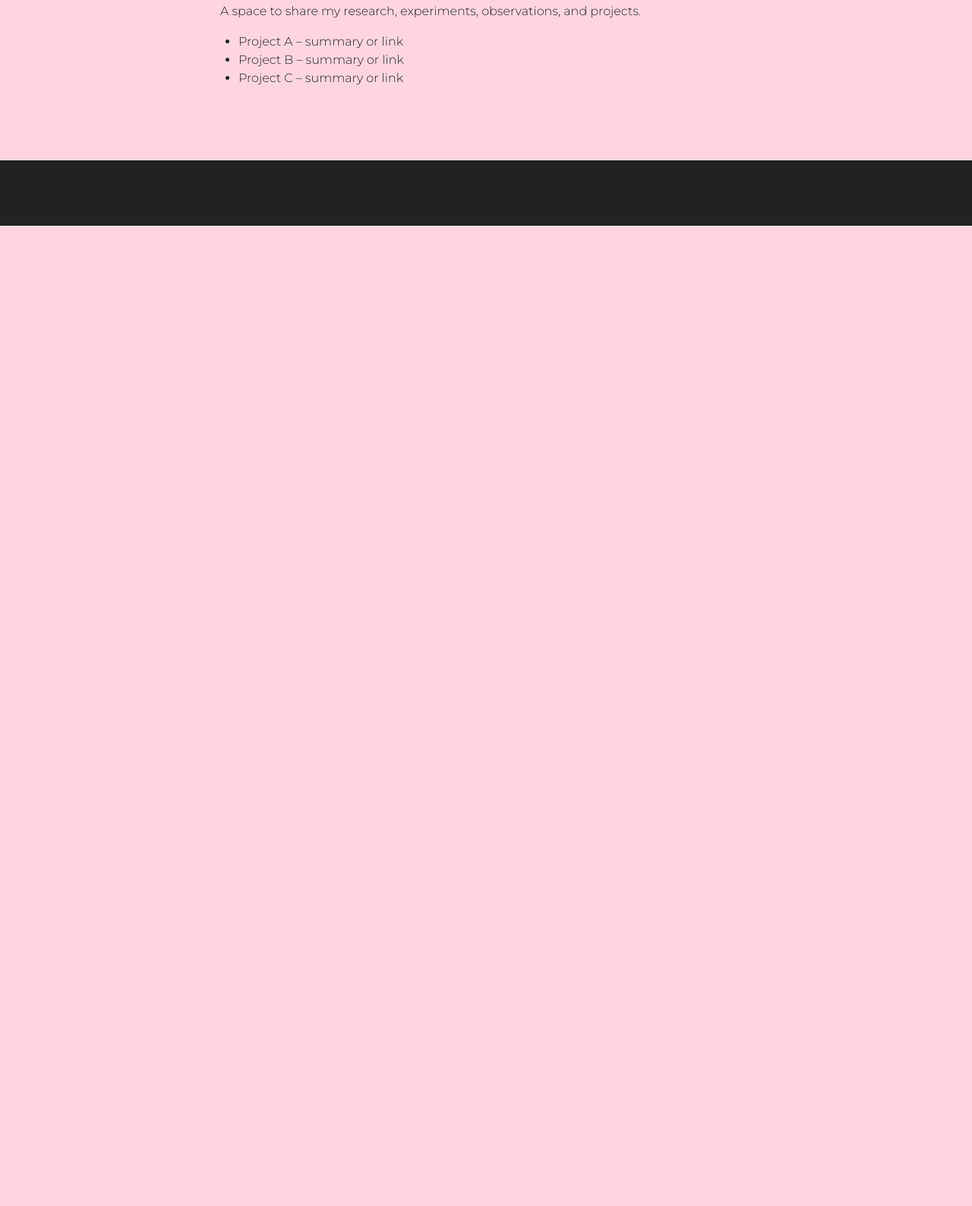
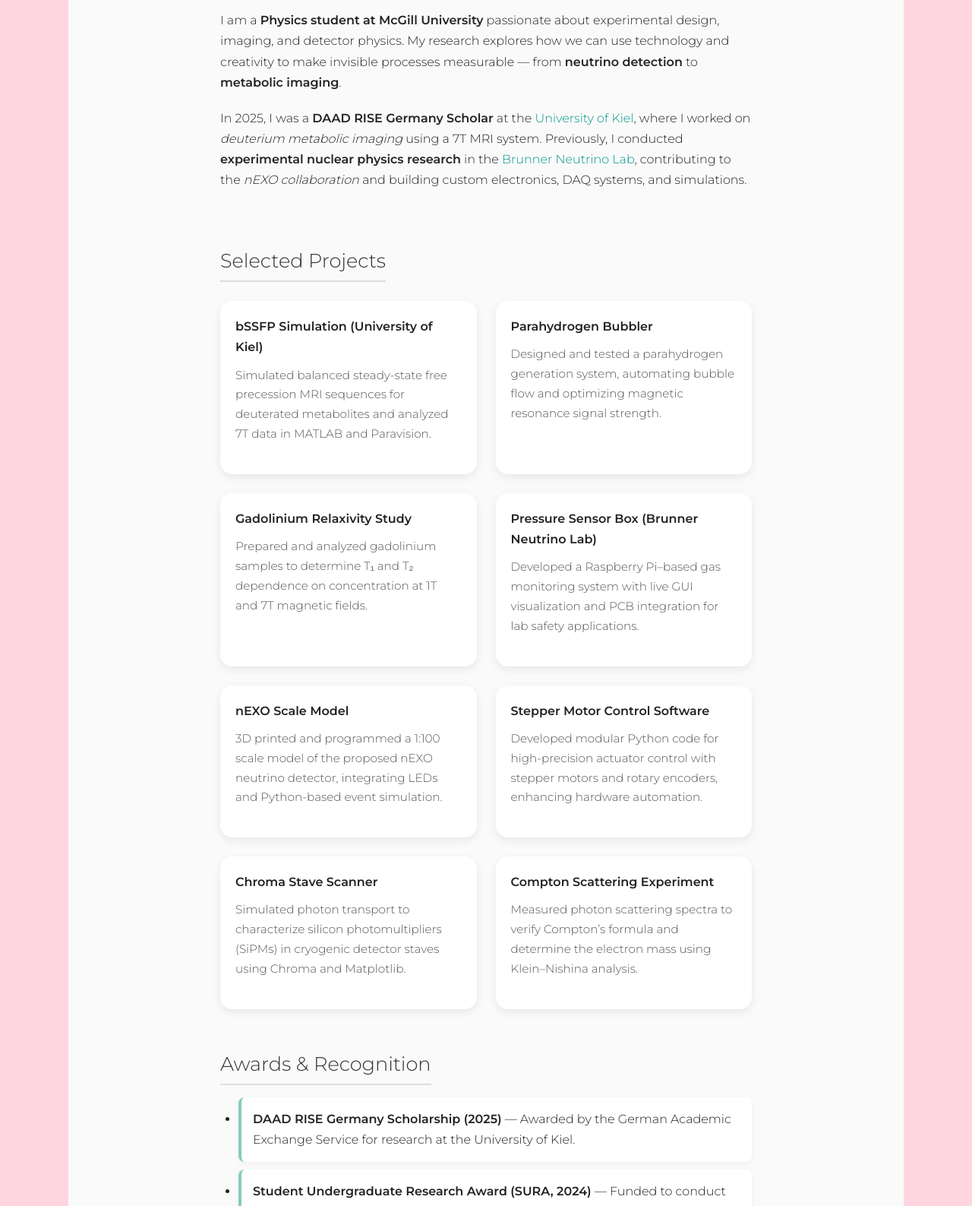
Before and after one commit to gschampagne/gschampagne.github.io, a plain HTML site: page science.html in a window 1280 px wide. Shown: the part 153-1740 px from the top of the page at 76% size. Before the commit the page ends 800 px from the top, so only its background shows below. Drawn offline with Linux system fonts and the light colour scheme.

Commit message:
science page

```diff
--- a/science.html
+++ b/science.html
@@ -3,9 +3,100 @@
 <head>
   <meta charset="UTF-8">
   <meta name="viewport" content="width=device-width, initial-scale=1.0">
-  <title>Grace Champagne — Art</title>
+  <title>Grace Champagne — Science</title>
   <link rel="stylesheet" href="style.css">
   <link href="https://fonts.googleapis.com/css2?family=Pacifico&family=Montserrat:wght@300;400;600&display=swap" rel="stylesheet">
+  <style>
+    /* Science Page Custom Styling */
+    .science {
+      background: #fafafa;
+      padding: 60px 10%;
+      font-family: 'Montserrat', sans-serif;
+      color: #222;
+      line-height: 1.7;
+    }
+
+    .science h2 {
+      font-family: 'Pacifico', cursive;
+      font-size: 2.8em;
+      text-align: center;
+      margin-bottom: 30px;
+      color: #2d2d2d;
+    }
+
+    .science h3 {
+      font-size: 1.6em;
+      margin-top: 50px;
+      color: #333;
+      border-bottom: 2px solid #ddd;
+      display: inline-block;
+      padding-bottom: 5px;
+    }
+
+    .text-content p {
+      margin-bottom: 20px;
+      font-size: 1em;
+    }
+
+    .project-grid {
+      display: grid;
+      grid-template-columns: repeat(auto-fit, minmax(280px, 1fr));
+      gap: 25px;
+      margin-top: 25px;
+    }
+
+    .project-card {
+      background: white;
+      border-radius: 16px;
+      box-shadow: 0 4px 12px rgba(0,0,0,0.08);
+      padding: 20px;
+      transition: transform 0.2s ease, box-shadow 0.3s ease;
+    }
+
+    .project-card:hover {
+      transform: translateY(-5px);
+      box-shadow: 0 6px 16px rgba(0,0,0,0.12);
+    }
+
+    .project-card h4 {
+      font-weight: 600;
+      margin-bottom: 10px;
+      color: #222;
+    }
+
+    .project-card p {
+      font-size: 0.95em;
+      color: #555;
+    }
+
+    .awards-list {
+      list-style: none;
+      padding-left: 0;
+      margin-top: 20px;
+    }
+
+    .awards-list li {
+      background: white;
+      padding: 15px;
+      margin-bottom: 10px;
+      border-left: 4px solid #88c9bf;
+      border-radius: 8px;
+      box-shadow: 0 2px 6px rgba(0,0,0,0.05);
+    }
+
+    .awards-list li strong {
+      color: #222;
+    }
+
+    a {
+      color: #009688;
+      text-decoration: none;
+    }
+
+    a:hover {
+      text-decoration: underline;
+    }
+  </style>
 </head>
 <body>
 
@@ -16,22 +107,80 @@
     </div>
     <ul class="nav-links">
       <li><a href="index.html">Photography</a></li>
-            <li><a href="art.html" class="active">Art</a></li>
+      <li><a href="art.html">Art</a></li>
       <li><a href="plants.html">Plants</a></li>
-            <li><a href="science.html">Science</a></li>
+      <li><a href="science.html" class="active">Science</a></li>
     </ul>
   </nav>
 </header>
 
 <section id="science" class="section science">
   <h2>Science</h2>
+
   <div class="text-content">
-        <p>A space to share my research, experiments, observations, and projects.</p>
-        <ul>
-            <li>Project A – summary or link</li>
-            <li>Project B – summary or link</li>
-            <li>Project C – summary or link</li>
+    <p>
+      I am a <strong>Physics student at McGill University</strong> passionate about experimental design, imaging, and detector physics.
+      My research explores how we can use technology and creativity to make invisible processes measurable — from
+      <strong>neutrino detection</strong> to <strong>metabolic imaging</strong>.
+    </p>
+
+    <p>
+      In 2025, I was a <strong>DAAD RISE Germany Scholar</strong> at the
+      <a href="https://www.medizin.uni-kiel.de/en/institutes-departments/core-facilities/molecular-imaging-north-competence-center" target="_blank">University of Kiel</a>,
+      where I worked on <em>deuterium metabolic imaging</em> using a 7T MRI system. Previously, I conducted
+      <strong>experimental nuclear physics research</strong> in the
+      <a href="https://neutrino.physics.mcgill.ca" target="_blank">Brunner Neutrino Lab</a>,
+      contributing to the <em>nEXO collaboration</em> and building custom electronics, DAQ systems, and simulations.
+    </p>
+
+    <h3>Selected Projects</h3>
+
+    <div class="project-grid">
+      <div class="project-card">
+        <h4>bSSFP Simulation (University of Kiel)</h4>
+        <p>Simulated balanced steady-state free precession MRI sequences for deuterated metabolites and analyzed 7T data in MATLAB and Paravision.</p>
+      </div>
+      <div class="project-card">
+        <h4>Parahydrogen Bubbler</h4>
+        <p>Designed and tested a parahydrogen generation system, automating bubble flow and optimizing magnetic resonance signal strength.</p>
+      </div>
+      <div class="project-card">
+        <h4>Gadolinium Relaxivity Study</h4>
+        <p>Prepared and analyzed gadolinium samples to determine T₁ and T₂ dependence on concentration at 1T and 7T magnetic fields.</p>
+      </div>
+      <div class="project-card">
+        <h4>Pressure Sensor Box (Brunner Neutrino Lab)</h4>
+        <p>Developed a Raspberry Pi–based gas monitoring system with live GUI visualization and PCB integration for lab safety applications.</p>
+      </div>
+      <div class="project-card">
+        <h4>nEXO Scale Model</h4>
+        <p>3D printed and programmed a 1:100 scale model of the proposed nEXO neutrino detector, integrating LEDs and Python-based event simulation.</p>
+      </div>
+      <div class="project-card">
+        <h4>Stepper Motor Control Software</h4>
+        <p>Developed modular Python code for high-precision actuator control with stepper motors and rotary encoders, enhancing hardware automation.</p>
+      </div>
+      <div class="project-card">
+        <h4>Chroma Stave Scanner</h4>
+        <p>Simulated photon transport to characterize silicon photomultipliers (SiPMs) in cryogenic detector staves using Chroma and Matplotlib.</p>
+      </div>
+      <div class="project-card">
+        <h4>Compton Scattering Experiment</h4>
+        <p>Measured photon scattering spectra to verify Compton’s formula and determine the electron mass using Klein–Nishina analysis.</p>
+      </div>
+    </div>
+
+    <h3>Awards & Recognition</h3>
+    <ul class="awards-list">
+      <li><strong>DAAD RISE Germany Scholarship (2025)</strong> — Awarded by the German Academic Exchange Service for research at the University of Kiel.</li>
+      <li><strong>Student Undergraduate Research Award (SURA, 2024)</strong> — Funded to conduct independent research at McGill University.</li>
+      <li><strong>4th Place, CASST Talk Competition (2024)</strong> — Recognized for project presentation on detector instrumentation.</li>
+      <li><strong>Honourable Mention, Trottier Space Institute Summer Talks (2024)</strong> — Awarded for innovative approach to hardware and data acquisition design.</li>
     </ul>
+
+    <p>
+      <a href="/files/Grace_Champagne_CV.pdf" target="_blank">Download my full CV →</a>
+    </p>
   </div>
 </section>
 
```
Lines whose indentation alone changed are shown as unchanged.
